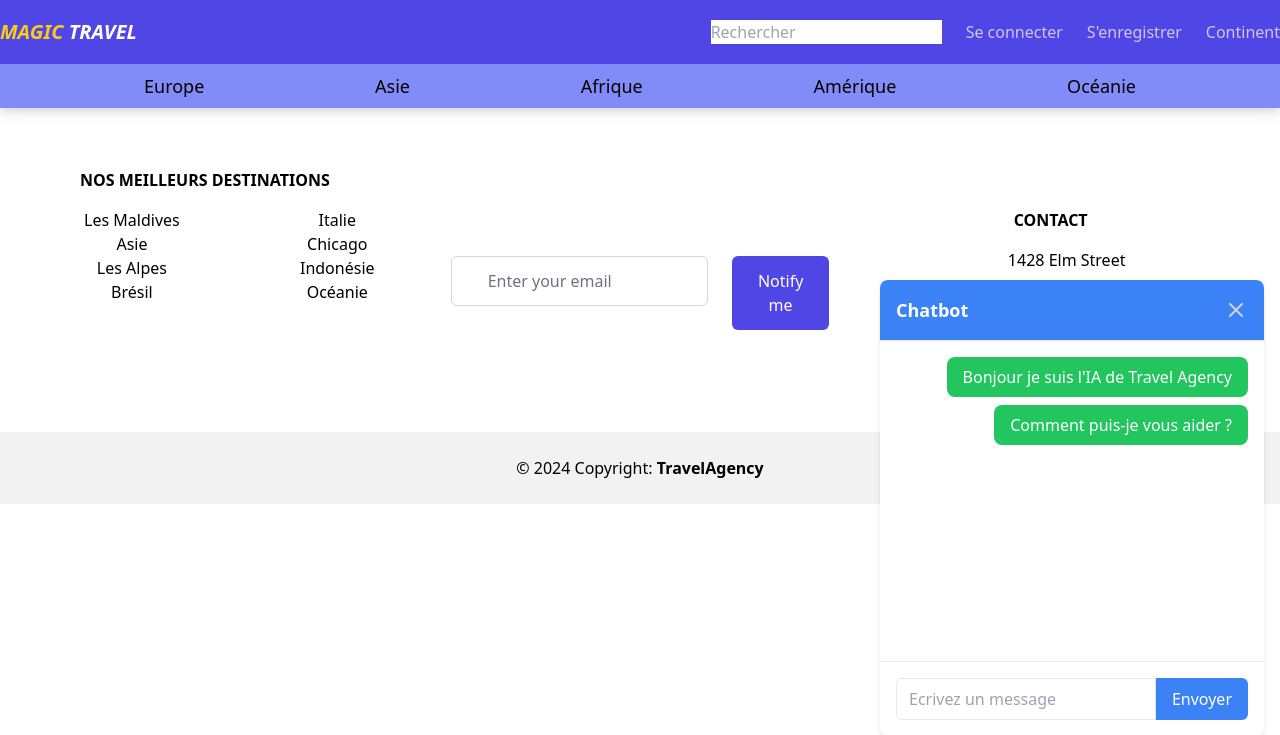
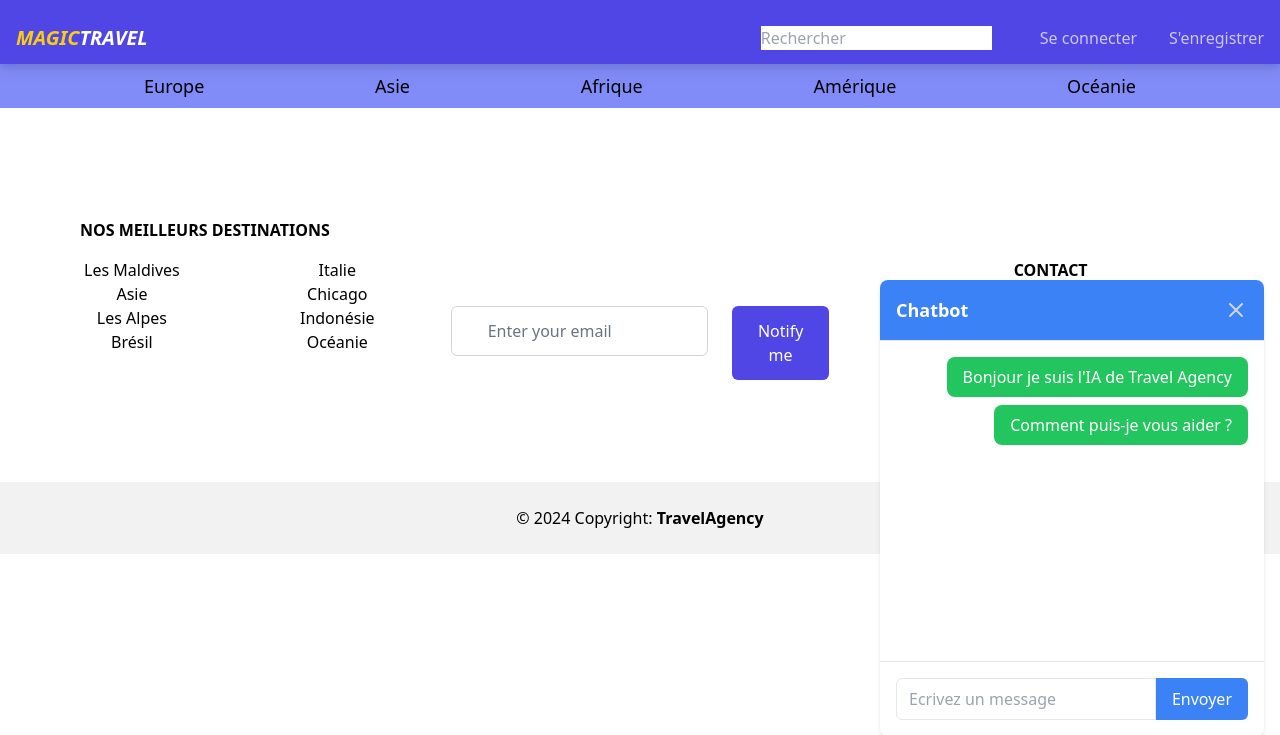
Before and after one commit to SoizicMM/travelagency, a Flask app: page / in a window 1280 px wide. Shown: the top 735 px of the page. Run offline with Flask 3, Linux system fonts and the light colour scheme; some libraries are stand-ins or nearby versions.

Commit message:
base html retravaillé + animation bandeau continents

```diff
--- a/static/style.css
+++ b/static/style.css
@@ -22,3 +22,17 @@
 #transition-bandeau-continents.active {
   height : 50px;
 }
+
+.animation {
+  opacity : 0;
+  animation : fadeIn 6s forwards;
+}
+
+@keyframes fadeIn {
+  from {
+    opacity: 0;
+  }
+  to {
+    opacity : 1;
+  }
+}
--- a/templates/base.html
+++ b/templates/base.html
@@ -17,22 +17,22 @@
   <title>Travel Agency</title>
 </head>
 <body>
-  <header class="w-full h-16 bg-indigo-600 drop-shadow-lg">
+  <header class="h-16 bg-indigo-600 drop-shadow-lg">
       <!-- Header -->
-      <div class="container px-4 md:px-0 h-full mx-auto flex justify-between items-center">
-
-          <a class="text-yellow-400 text-xl font-bold italic" href="/">MAGIC
-            <span class="text-white">TRAVEL</span>
-          </a>
-        <ul id="menu" class="hidden fixed top-0 right-0 px-10 py-16 bg-gray-800 z-50
-          md:relative md:flex md:p-0 md:bg-transparent md:flex-row md:space-x-6">
+      <div class="py-6 px-4 flex justify-between items-center">
+        <!-- coté gauche du header -->
+        <section>
+          <!-- titre -->
+          <h1><a class="text-yellow-400 text-xl font-bold italic" href="/">MAGIC<span class="text-white">TRAVEL</span></a></h1>
+        </section>
+        <!-- cotè droite du header -->
+        <section>
+          <div class="flex space-x-12">
             <!-- nav search -->
             <input class="place-items-center" type="search" id="gsearch" name="gsearch" placeholder="Rechercher">
-
             <!--Menu du header -->
             <nav>
-            <ul id="menu" class="hidden fixed top-0 right-0 px-10 py-16 bg-gray-800 z-50
-              md:relative md:flex md:p-0 md:bg-transparent md:flex-row md:space-x-6">
+              <ul  class="flex justify-around space-x-8">
               <!--bouton pour menu-->
                 {% if session['user'] %}
                 <li>
@@ -46,28 +46,24 @@
                 <a class="text-white opacity-70 hover:opacity-100 duration-300" href="/register">S'enregistrer</a>
                 </li>
                 {% endif %}
-            <!-- Lien temporaire, pour naviguer entre les pages -->
-              <li>
-                <a class="text-white opacity-70 hover:opacity-100 duration-300" href="/continent">Continent</a>
-              </li>
-
               </ul>
             </nav>
-        </ul>
           </div>
+        </section>
+      </div>
+    </header>
     <section id="transition-bandeau-continents">
       <div class="bg-indigo-400 px-36 py-2 text-lg" >
         <ul class="flex justify-between">
-          <li> <a href="#"> Europe </a> </li>
-          <li> <a href="#"> Asie </a> </li>
-          <li> <a href="#"> Afrique </a> </li>
-          <li> <a href="#"> Amérique </a> </li>
-          <li> <a href="#"> Océanie </a> </li>
+          <li class="animation"> <a href="#"> Europe </a> </li>
+          <li class="animation"> <a href="#"> Asie </a> </li>
+          <li class="animation"> <a href="#"> Afrique </a> </li>
+          <li class="animation"> <a href="#"> Amérique </a> </li>
+          <li class="animation"> <a href="#"> Océanie </a> </li>
         </ul>
-
       </div>
       </section>
-  </header>
+
 
   <main>
   {% block content %}
```
Lines whose indentation alone changed are shown as unchanged.
